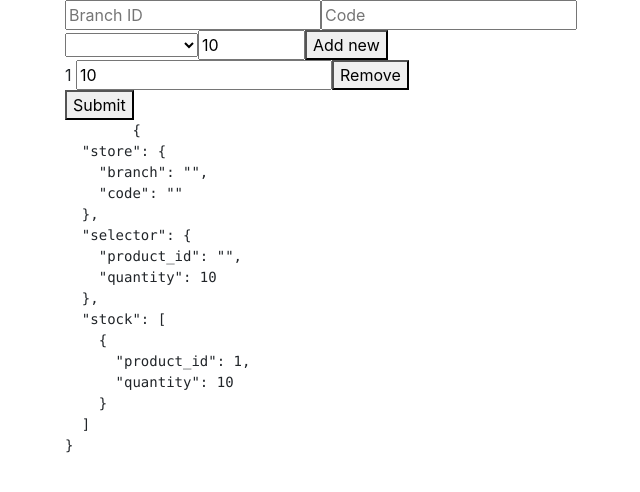
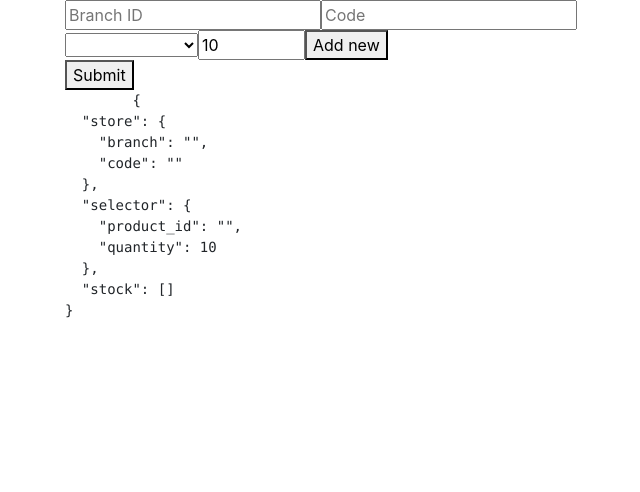
Before and after one commit to iosipov27/angular-pro, an Angular app: page / in a window 1280 px wide. Shown: the top 492 px of the page, without its empty margins (20-660 px from the left). Built offline with nearby package versions, Linux system fonts and the light colour scheme.

Commit message:
Removeing from FormArray

```diff
--- a/src/app/stock-inventory/components/stock-products/stock-products.component.ts
+++ b/src/app/stock-inventory/components/stock-products/stock-products.component.ts
@@ -1,4 +1,4 @@
-import { Component, Input, EventEmitter, ViewChild, ViewContainerRef, AfterContentInit, ComponentFactoryResolver, ComponentRef, TemplateRef } from '@angular/core';
+import { Component, Input, EventEmitter, ViewChild, ViewContainerRef, AfterContentInit, ComponentFactoryResolver, ComponentRef, TemplateRef, Output } from '@angular/core';
 import { FormGroup, FormArray } from '@angular/forms';
 
 
@@ -11,7 +11,7 @@ import { FormGroup, FormArray } from '@angular/forms';
           <div [formGroupName]="i">
             {{ item.value.product_id }}
             <input type="number" formControlName="quantity" />
-            <button type="button">Remove</button>
+            <button type="button" (click)="removeProduct(item.value, i)">Remove</button>
           </div>
         </div>
     </div>
@@ -21,9 +21,13 @@ import { FormGroup, FormArray } from '@angular/forms';
 })
 export class StockProductsComponent {
   @Input() parent: FormGroup;
-
+  @Output() onRemove = new EventEmitter<any>();
 
   get stocks() {
     return (this.parent.get('stock') as FormArray ).controls;
   }
+
+  removeProduct(product: any, index: number) {
+    this.onRemove.emit({ product, index });
+  }
 }
--- a/src/app/stock-inventory/containers/stock-inventory.component.ts
+++ b/src/app/stock-inventory/containers/stock-inventory.component.ts
@@ -17,7 +17,10 @@ import { Product } from '../models';
         [parent]="form">
       </stock-selector>
 
-      <stock-products [parent]="form"></stock-products>
+      <stock-products
+        (onRemove)="onProductRemove($event)"
+        [parent]="form">
+      </stock-products>
 
       <div class="stock-inventory__buttons">
         <button type="submit" [disabled]="form.invalid">Submit</button>
@@ -46,7 +49,6 @@ export class StockInventoryComponent {
     }),
     selector: this.createStock({}),
     stock: new FormArray([
-      this.createStock({ product_id: 1, quantity: 10 })
     ])
   });
 
@@ -62,6 +64,12 @@ export class StockInventoryComponent {
     control.push(this.createStock(product));
   }
 
+  onProductRemove({ product, index }: { product: FormGroup, index: number }) {
+    console.log(product);
+    let control = this.form.get('stock') as FormArray;
+    control.removeAt(index);
+  }
+
 
   onSubmit() {
     console.log(this.form.value);
```
